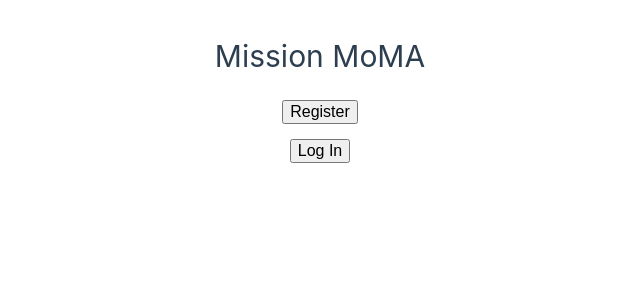
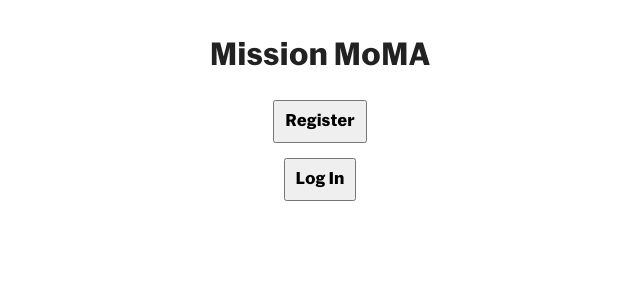
Before and after one commit to FableVision/ami-moma, a Vue app: page / in a window 1280 px wide. Shown: the top 300 px of the page, without its empty margins (320-960 px from the left). Built offline with nearby package versions, Linux system fonts and the light colour scheme; no server answers.

Commit message:
Added custom MoMA font

```diff
--- a/src/assets/base.css
+++ b/src/assets/base.css
@@ -31,7 +31,7 @@
   --color-border-hover: var(--vt-c-divider-light-1);
 
   --color-heading: var(--vt-c-text-light-1);
-  --color-text: var(--vt-c-text-light-1);
+  --color-text: var( --vt-c-black-soft);
 
   --section-gap: 160px;
 }
--- a/src/assets/main.css
+++ b/src/assets/main.css
@@ -1,8 +1,14 @@
 @import './base.css';
+
+@font-face {
+  font-family: 'MoMA Sans-Bold';
+  src: url('/public/fonts/MoMA Sans-Bold.otf') format('opentype');
+}
 
 #app {
   max-width: 1280px;
   margin: 0 auto;
   padding: 2rem;
   font-weight: normal;
+  font-family: 'MoMA Sans-Bold';
 }
--- a/src/components/Button.vue
+++ b/src/components/Button.vue
@@ -14,5 +14,7 @@
 <style scoped>
 button {
     font-size: medium;
+    font-family: 'MoMA Sans-Bold';
+    padding: 10px;
 }
 </style>
--- a/src/screens/ChallengeSelect.vue
+++ b/src/screens/ChallengeSelect.vue
@@ -48,7 +48,7 @@
 
 <template>
     <h1>Which challenge card are you working on?</h1>
-    <div class="challengeButtonContainer" v-if="user.username">
+    <div class="challenge-button-container" v-if="user.username">
         <Button v-for="c in challenges" :key="c.id" :disabled="hasCompletedChallenge(c)" :click="() => selectChallenge(c.id)">{{ c.id }}</Button>
     </div>
     <div v-if="user.username">
@@ -56,3 +56,10 @@
         <Button v-else :click="logOut">Done for now</Button>
     </div>
 </template>
+
+<style>
+.challenge-button-container {
+    display: flex;
+    gap: 10px;
+}
+</style>
```
Also changed, not shown: public/fonts/MoMA Sans-Bold Italic.otf (added), public/fonts/MoMA Sans-Bold.otf (added).
